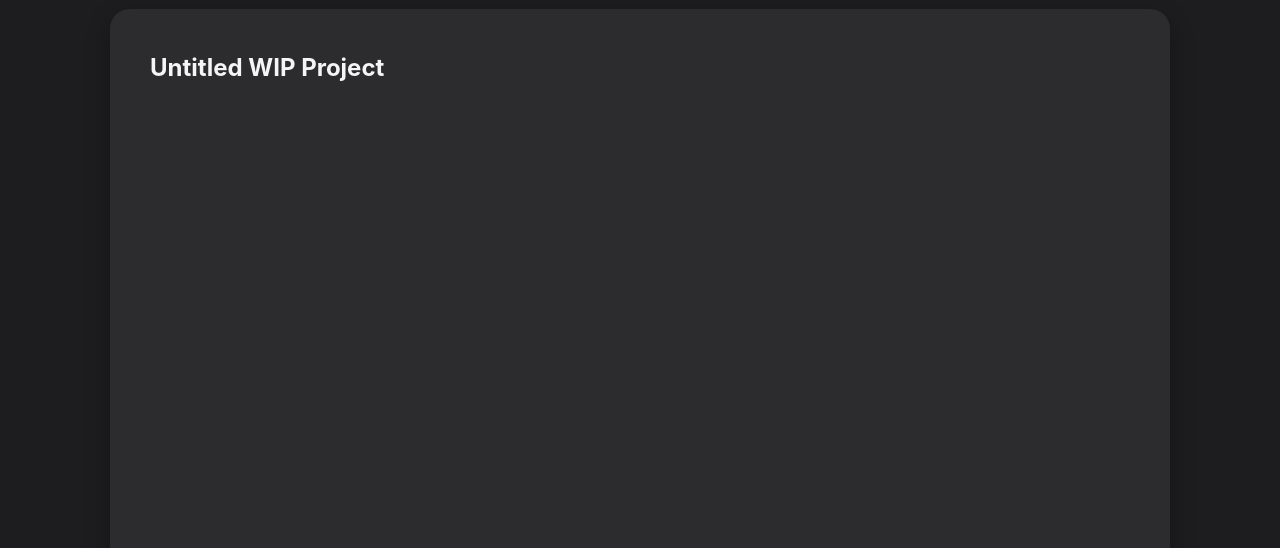
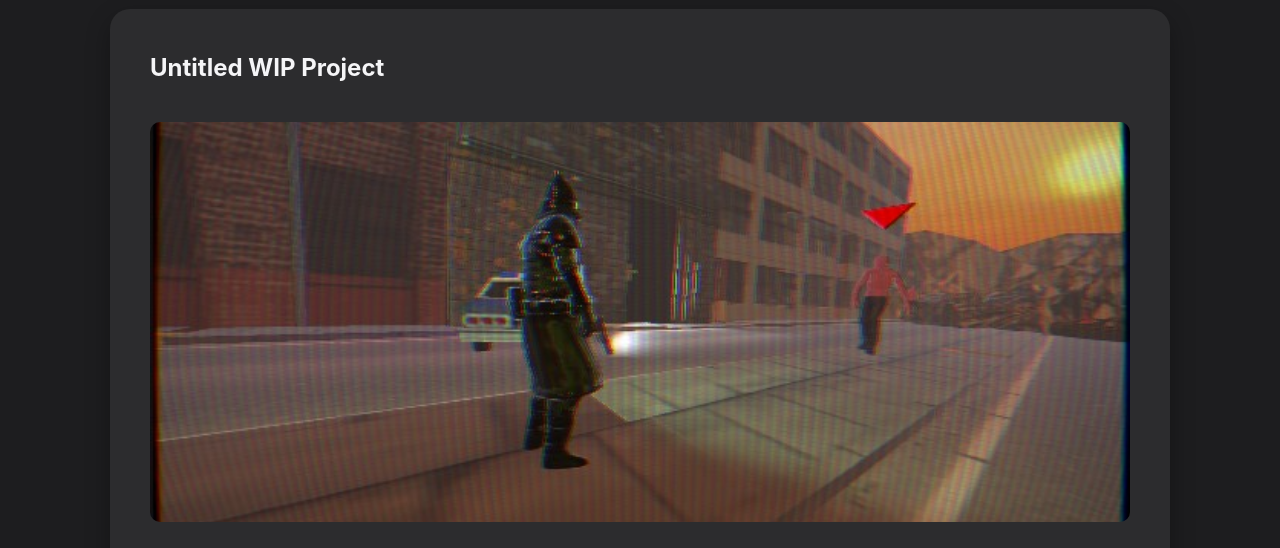
Before and after one commit to jbillinge/Portfolio, a plain HTML site: page index.html in a window 1280 px wide. Shown: the part 1280-1828 px from the top of the page. Drawn offline with nearby package versions, Linux system fonts and the light colour scheme.

Commit message:
Ensure images are loaded properly
Loop through images adding the .loaded to all .project and .scripts images triggering fade in

```diff
--- a/index.html
+++ b/index.html
@@ -214,6 +214,21 @@
         showItem(currentIndex);
     });
 </script>
+<script>
+    document.addEventListener("DOMContentLoaded", () => {
+        const imgs = document.querySelectorAll(".project img, .scripts img");
+        imgs.forEach(img => {
+            if (img.complete) {
+                img.classList.add("loaded");
+            } else {
+                img.addEventListener("load", () => {
+                    img.classList.add("loaded");
+                });
+            }
+        });
+    });
+</script>
+
 
 </body>
 </html>
```
